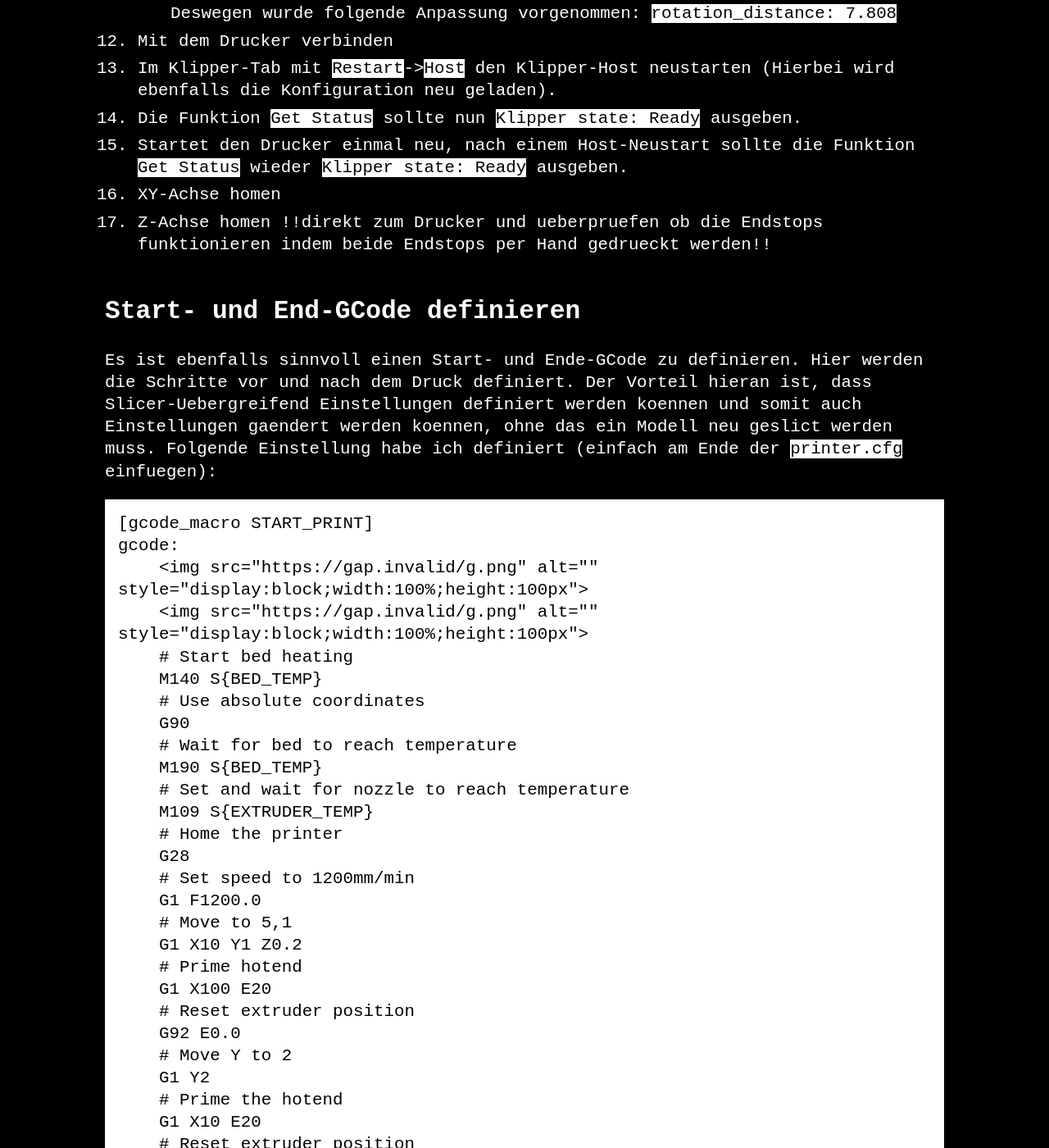
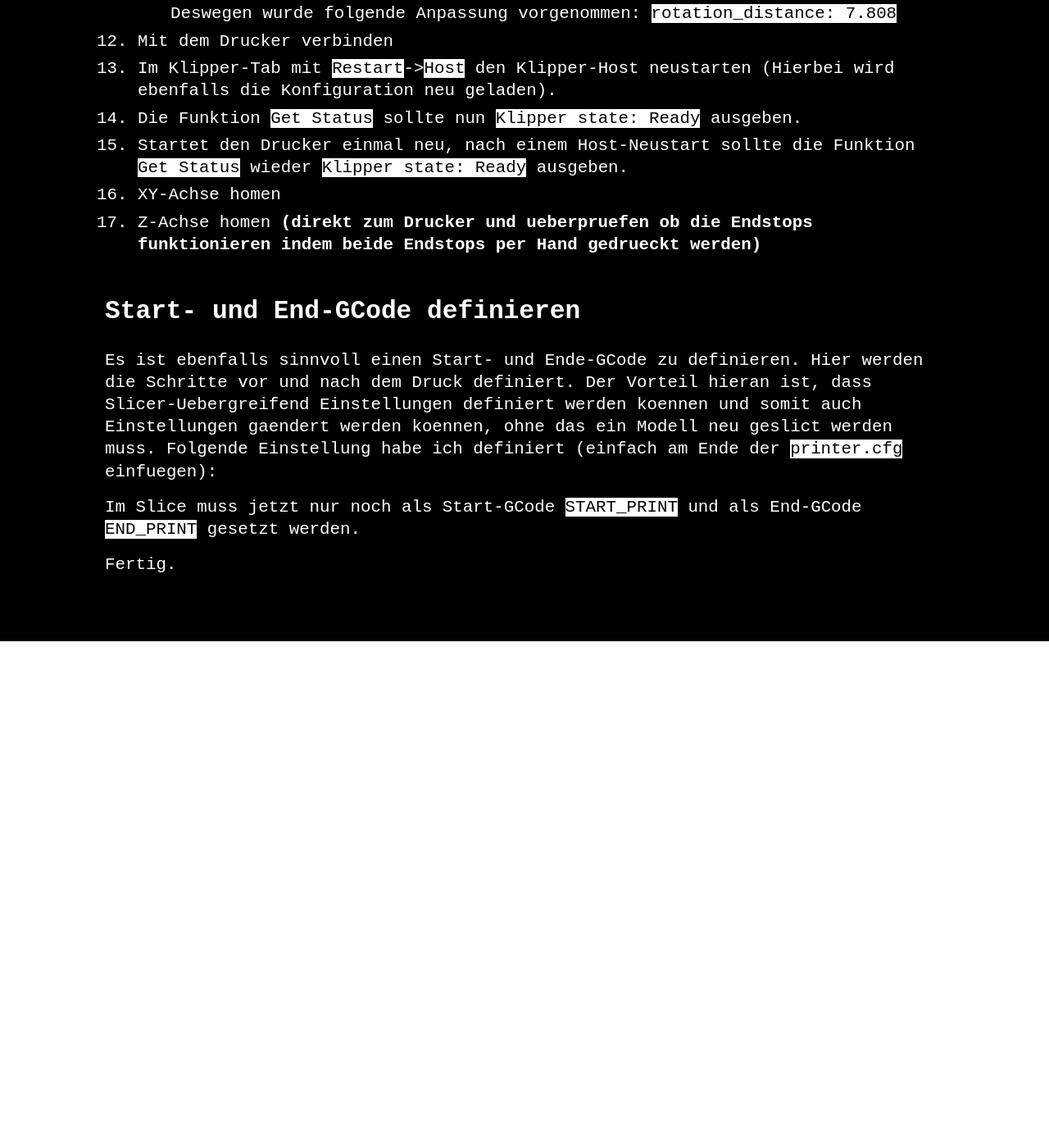
Before and after one commit to matseee/matseee.github.io, a Jekyll site: the page built from _posts/2021-05-14-klipper_installation_on_anycubic_i3_mega_s_with_trigorilla_1_0.markdown, in a window 1280 px wide and 1400 px high, scrolled down 1790 px. Shown: the whole window at 82% size. Built offline with Jekyll 4.4.1, drawn with Linux system fonts in a browser that asks for light colours; after the commit the page ends 2572 px from its top, so only the background shows below that; some of the changed text lies outside the part shown.

Commit message:
try to fix

````diff
--- a/_posts/2021-05-14-klipper_installation_on_anycubic_i3_mega_s_with_trigorilla_1_0.markdown
+++ b/_posts/2021-05-14-klipper_installation_on_anycubic_i3_mega_s_with_trigorilla_1_0.markdown
@@ -33,57 +33,11 @@ Kurze Anleitung wie man Klipper auf den Anycubic Mega S mit einem Trigorilla Boa
 13. Die Funktion `Get Status` sollte nun `Klipper state: Ready` ausgeben.
 14. Startet den Drucker einmal neu, nach einem Host-Neustart sollte die Funktion `Get Status` wieder `Klipper state: Ready` ausgeben.
 15. XY-Achse homen
-16. Z-Achse homen !!direkt zum Drucker und ueberpruefen ob die Endstops funktionieren indem beide Endstops per Hand gedrueckt werden!!
+16. Z-Achse homen **(direkt zum Drucker und ueberpruefen ob die Endstops funktionieren indem beide Endstops per Hand gedrueckt werden)**
 
 ## Start- und End-GCode definieren
 Es ist ebenfalls sinnvoll einen Start- und Ende-GCode zu definieren. Hier werden die Schritte vor und nach dem Druck definiert. Der Vorteil hieran ist, dass Slicer-Uebergreifend Einstellungen definiert werden koennen und somit auch Einstellungen gaendert werden koennen, ohne das ein Modell neu geslict werden muss. Folgende Einstellung habe ich definiert (einfach am Ende der `printer.cfg` einfuegen):
-```
-[gcode_macro START_PRINT]
-gcode:
-    {% set BED_TEMP = params.BED_TEMP|default(85)|float %}
-    {% set EXTRUDER_TEMP = params.EXTRUDER_TEMP|default(250)|float %}
-    # Start bed heating
-    M140 S{BED_TEMP}
-    # Use absolute coordinates
-    G90
-    # Wait for bed to reach temperature
-    M190 S{BED_TEMP}
-    # Set and wait for nozzle to reach temperature
-    M109 S{EXTRUDER_TEMP}
-    # Home the printer
-    G28
-    # Set speed to 1200mm/min
-    G1 F1200.0
-    # Move to 5,1
-    G1 X10 Y1 Z0.2
-    # Prime hotend
-    G1 X100 E20
-    # Reset extruder position
-    G92 E0.0
-    # Move Y to 2
-    G1 Y2
-    # Prime the hotend
-    G1 X10 E20
-    # Reset extruder position
-    G92 E0.0
-    # Set speed to travel speed
-    G1 F{speed_travel}
 
-[gcode_macro END_PRINT]
-gcode:
-    # Turn off bed, extruder, and fan
-    M140 S0
-    M104 S0
-    M106 S0
-    # Move nozzle away from print while retracting
-    G91
-    G1 X-2 Y-2 E-3 F300
-    # Raise nozzle by 10mm
-    G1 Z10 F3000
-    G90
-    # Disable steppers
-    M84
-```
 
 Im Slice muss jetzt nur noch als Start-GCode `START_PRINT` und als End-GCode `END_PRINT` gesetzt werden.
 
````
